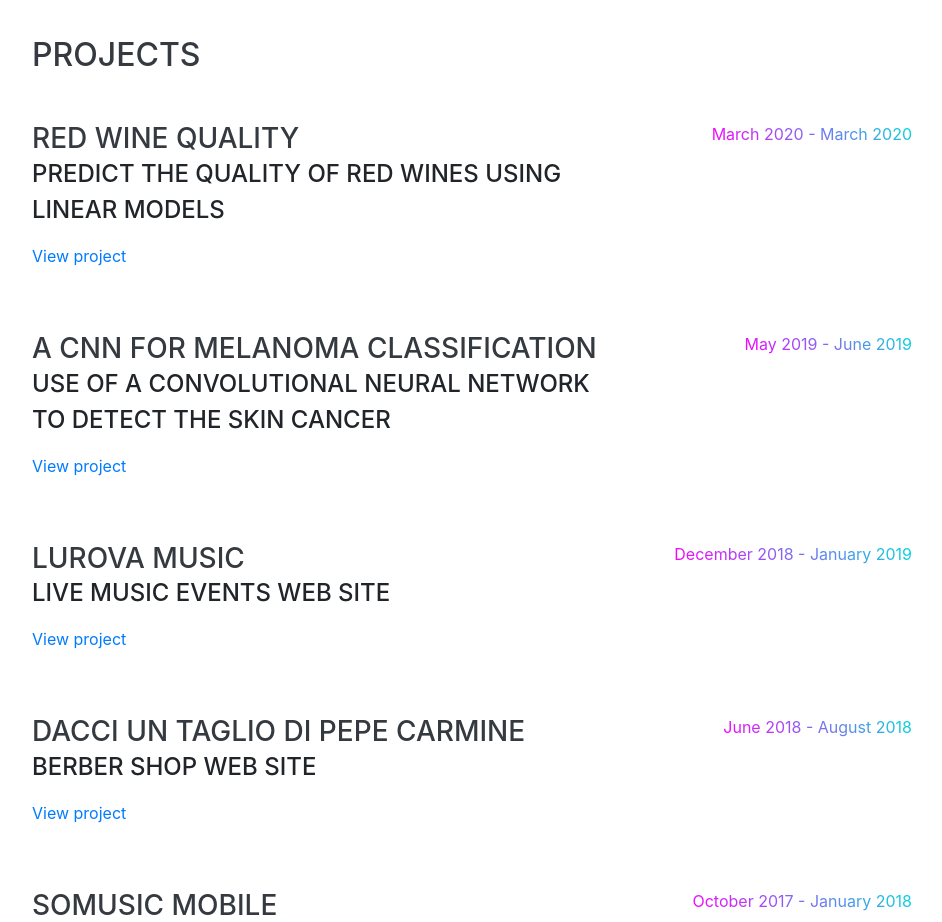
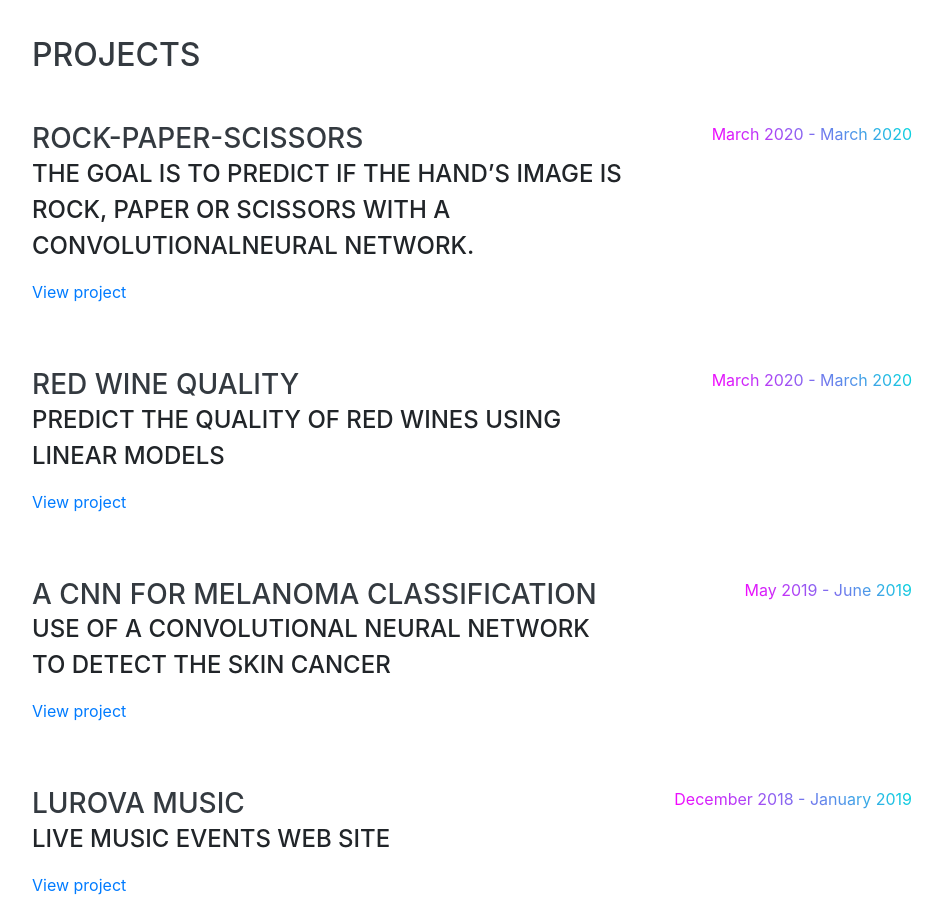
Before and after one commit to simonefinelli/s-finelli, a website with bundled scripts: page index.html in a window 1280 px wide. Shown: the part 3240-4162 px from the top of the page, without its empty margins (320-1262 px from the left). Built offline with nearby package versions, Linux system fonts and the light colour scheme; files whose address does not match are found by name; a web font is replaced by a local one.

Commit message:
Added project

```diff
--- a/index.html
+++ b/index.html
@@ -289,6 +289,17 @@
 
         <div class="resume-item d-flex flex-column flex-md-row justify-content-between mb-5">
           <div class="resume-content">
+            <h3 class="mb-0">Rock-Paper-Scissors</h3>
+            <div class="subheading mb-3">The goal is to predict if the hand’s image is rock, paper or scissors with a ConvolutionalNeural Network.</div>
+            <p><a href="https://github.com/simonefinelli/Rock-Paper-Scissors" target="_blank">View project</a></p>
+          </div>
+          <div class="resume-date text-md-right">
+            <span class="text-primary">March 2020 - March 2020</span>
+          </div>
+        </div>
+
+        <div class="resume-item d-flex flex-column flex-md-row justify-content-between mb-5">
+          <div class="resume-content">
             <h3 class="mb-0">Red Wine Quality</h3>
             <div class="subheading mb-3">Predict the quality of red wines using linear models</div>
             <p><a href="https://github.com/simonefinelli/RedWineQuality" target="_blank">View project</a></p>
```
